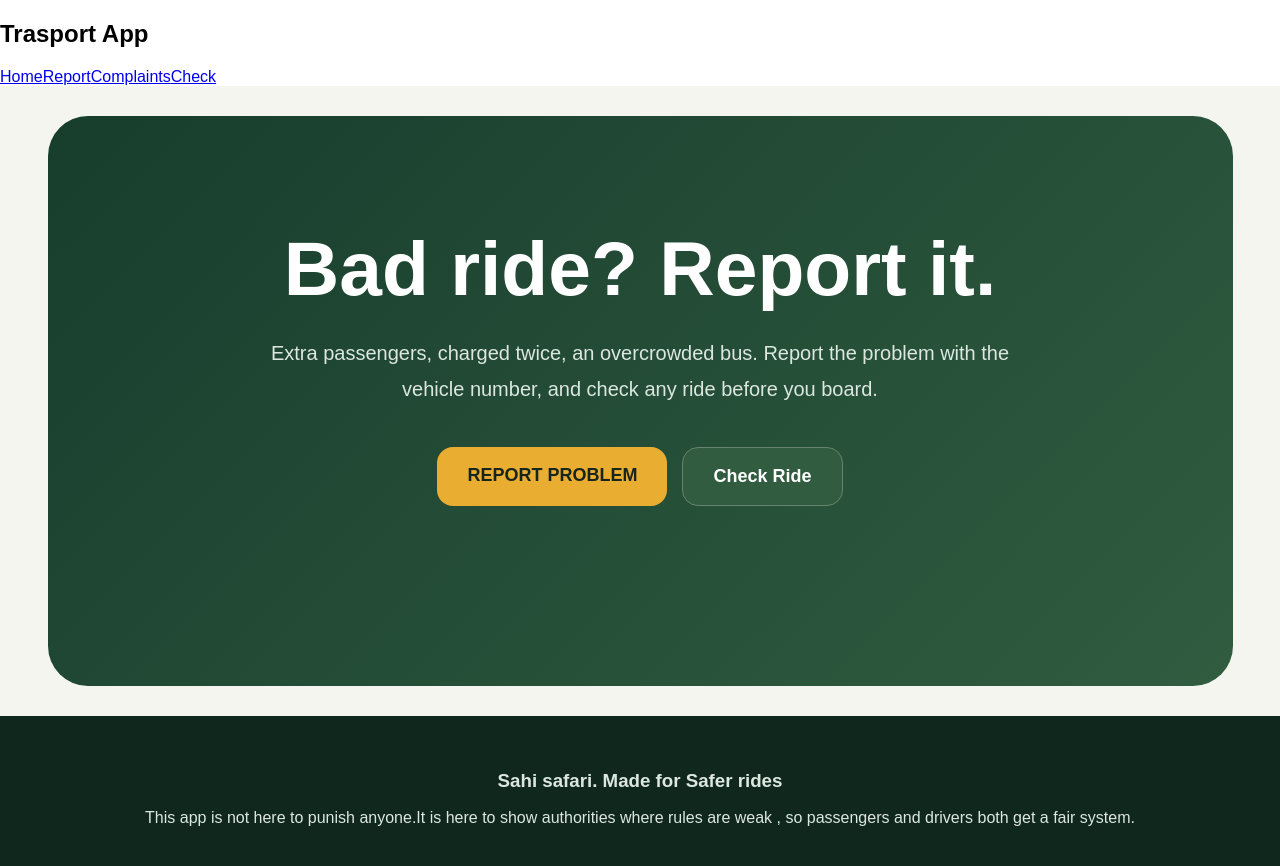
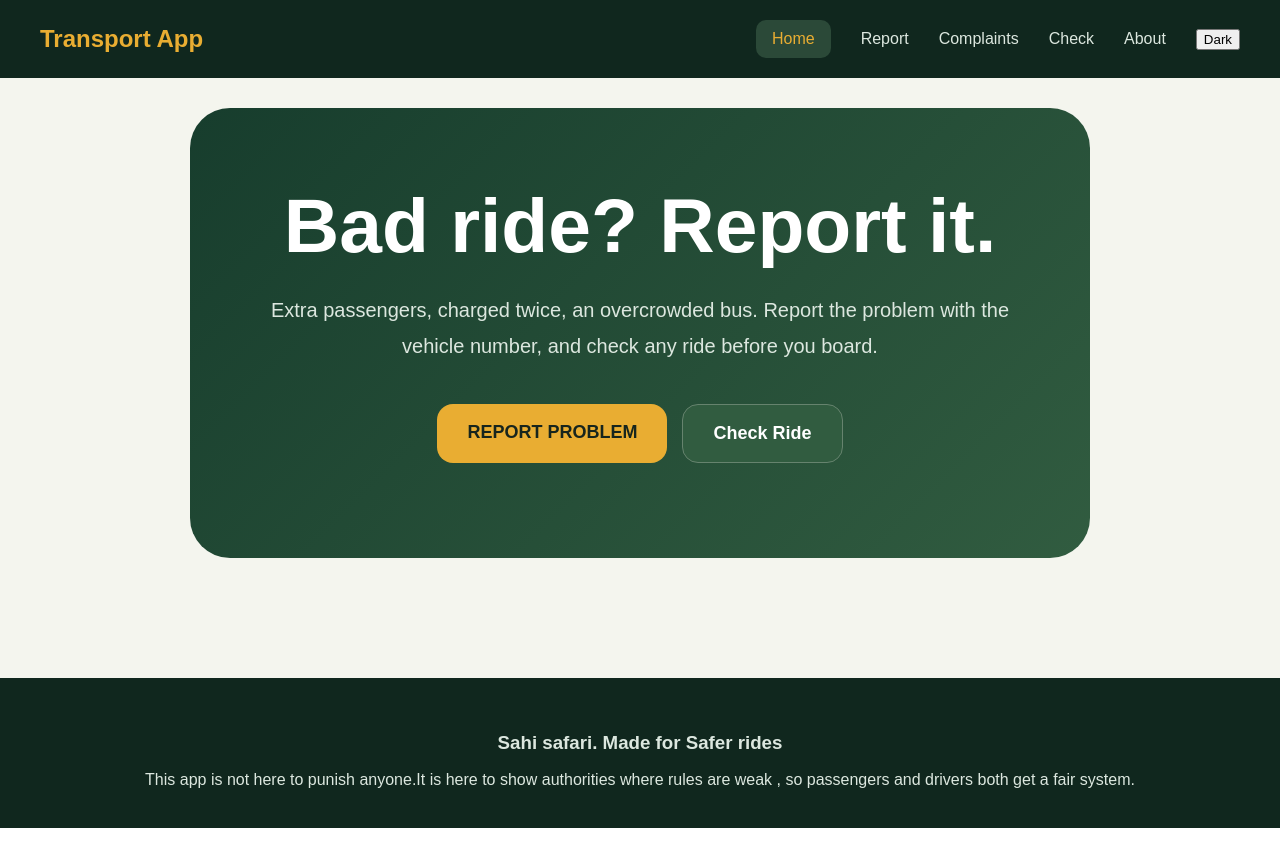
Before and after one commit to NutanShinde8926/trasport-app, a React (Vite) app: page / in a window 1280 px wide. After the commit the page ends 828 px from the top, so only its background shows below. Built offline with nearby package versions, Linux system fonts and the light colour scheme.

Commit message:
home footer is aslo done almost

```diff
--- a/src/App.jsx
+++ b/src/App.jsx
@@ -5,6 +5,7 @@ import Navbar from "./components/Navbar";
 import Complaints from "./pages/Complaints";
 import Check from "./pages/Check";
 import Footer from "./components/Footer";
+import About from "./pages/About";
 
 const App = () =>{
   return(
@@ -15,6 +16,7 @@ const App = () =>{
       <Route path="/report" element={<Report />}/>
       <Route path="/complaints" element={<Complaints/>} />
       <Route path="/check" element={< Check/>} />
+      <Route path="/about" element={< About/>}/>
     </Routes>
     <Footer />
     </div>
--- a/src/components/Navbar.jsx
+++ b/src/components/Navbar.jsx
@@ -3,12 +3,14 @@ import { NavLink } from "react-router-dom";
 const Navbar =() =>{
     return(
    <nav className="navbar">
-    <h2 className="logo">Trasport App</h2>
+    <NavLink to="/" className="logo">Transport App</NavLink>
     <div className="nav-links">
     <NavLink to="/">Home</NavLink>
     <NavLink to="/report">Report</NavLink>
     <NavLink to="/complaints">Complaints</NavLink>
     <NavLink to="/check">Check</NavLink>
+    <NavLink to="/about">About</NavLink>
+    <button className="theme-btn">Dark</button>
     </div>
    </nav>
     )
--- a/src/index.css
+++ b/src/index.css
@@ -1,5 +1,6 @@
 * {
     box-sizing: border-box;
+
 }
 
 body {
@@ -7,7 +8,7 @@ body {
     font-family: Arial, sans-serif;
 }
 
-#root {
+/* #root {
     min-height: 100vh;
 }
 #root {
@@ -27,7 +28,7 @@ main {
 
 main{
     flex: 1;
-}
+} */
 
 
 /*HOME*/
@@ -42,10 +43,10 @@ main{
     background: linear-gradient(135deg, #173d2d, #315c40);
     color: white;
     width: 100%;
-    max-width: 1185px;
-    min-height: 570px;
+    max-width: 900px;
+    min-height: 450px;
     margin: 0 auto;
-    padding: 110px 50px;
+    padding: 75px 40px;
     border-radius: 40px;
     text-align: center;
 }
@@ -109,5 +110,44 @@ main{
     max-width: 1100px;
     margin: 0 auto;
     line-height: 1.7;
+}
 
+/*NAVBAR*/
+.navbar{
+    position: sticky;
+    top: 0;
+    z-index: 100;
+    background-color: #10271e;
+    padding: 20px 40px;
+    display: flex;
+    justify-content: space-between;
+    align-items: center;
 }
+
+.logo{
+    text-decoration: none;
+    color: #e9ad32;
+    font-size: 24px;
+    margin: 0;
+    font-weight: bolder;
+}
+
+.nav-links{
+    display: flex;
+    gap: 30px;
+    align-items: center;
+}
+
+.nav-links a{
+    text-decoration: none;
+    color: #dce7df;
+    font-size: 16px;
+    font-weight: 500;
+}
+
+.nav-links a.active{
+    background-color: #2b4938;
+    color: #e9ad32;
+    padding: 10px 16px;
+    border-radius: 10px;
+}
--- /dev/null
+++ b/src/pages/About.jsx
@@ -0,0 +1,6 @@
+const About = ()=>{
+    return(
+        <h1>this is about page</h1>
+    );
+};
+export default About;
```
